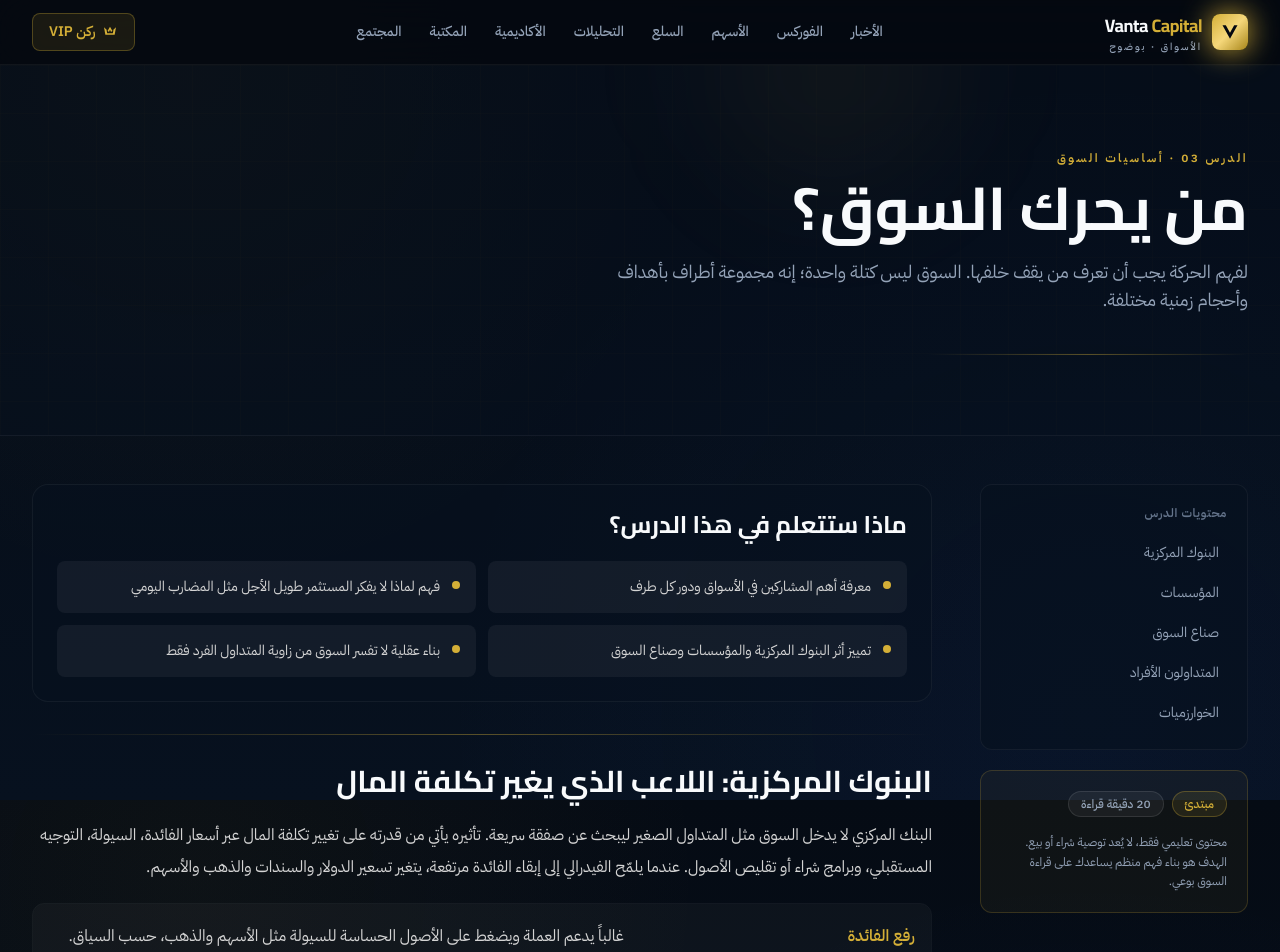
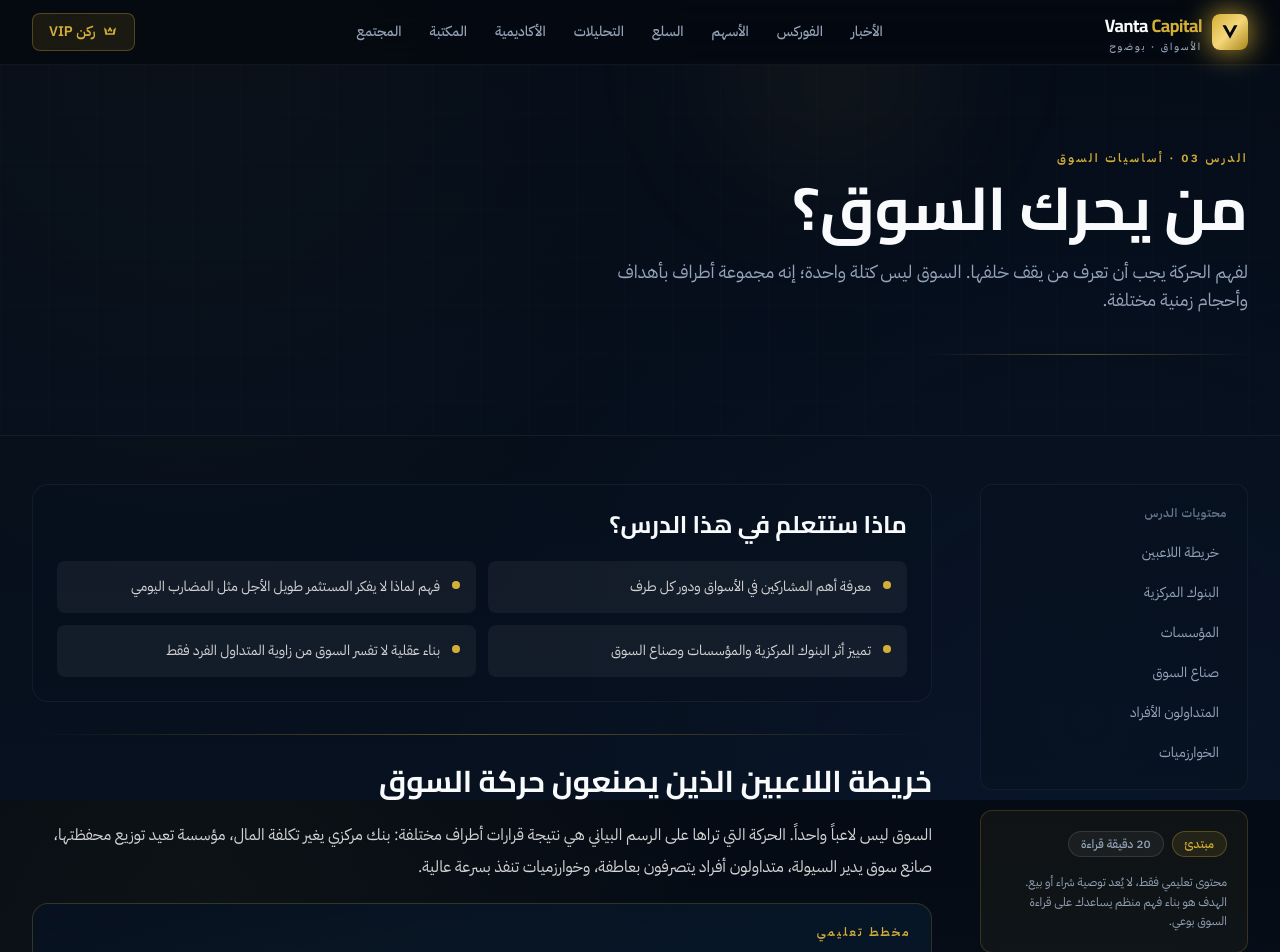
Before and after one commit to yassinlgarch-eng/Vanta-capital-, a Next.js app: page /academy/market-participants in a window 1280 px wide. Shown: the top 952 px of the page. Built offline with nearby package versions, Linux system fonts and the light colour scheme.

Commit message:
Add participants visual to academy lesson

```diff
--- a/src/app/academy/market-participants/page.tsx
+++ b/src/app/academy/market-participants/page.tsx
@@ -2,6 +2,7 @@ import AcademyLessonTemplate, {
   LessonCallout,
   LessonTable,
 } from "@/components/AcademyLessonTemplate";
+import { ParticipantsMap } from "@/components/AcademyVisuals";
 
 export const metadata = {
   title: "من يحرك السوق؟ - أكاديمية Vanta Capital",
@@ -24,6 +25,22 @@ export default function LessonPage() {
         "بناء عقلية لا تفسر السوق من زاوية المتداول الفرد فقط",
       ]}
       sections={[
+        {
+          id: "market-map",
+          label: "خريطة اللاعبين",
+          title: "خريطة اللاعبين الذين يصنعون حركة السوق",
+          children: (
+            <>
+              <p>
+                السوق ليس لاعباً واحداً. الحركة التي تراها على الرسم البياني هي
+                نتيجة قرارات أطراف مختلفة: بنك مركزي يغير تكلفة المال، مؤسسة
+                تعيد توزيع محفظتها، صانع سوق يدير السيولة، متداولون أفراد
+                يتصرفون بعاطفة، وخوارزميات تنفذ بسرعة عالية.
+              </p>
+              <ParticipantsMap />
+            </>
+          ),
+        },
         {
           id: "central-banks",
           label: "البنوك المركزية",
```
